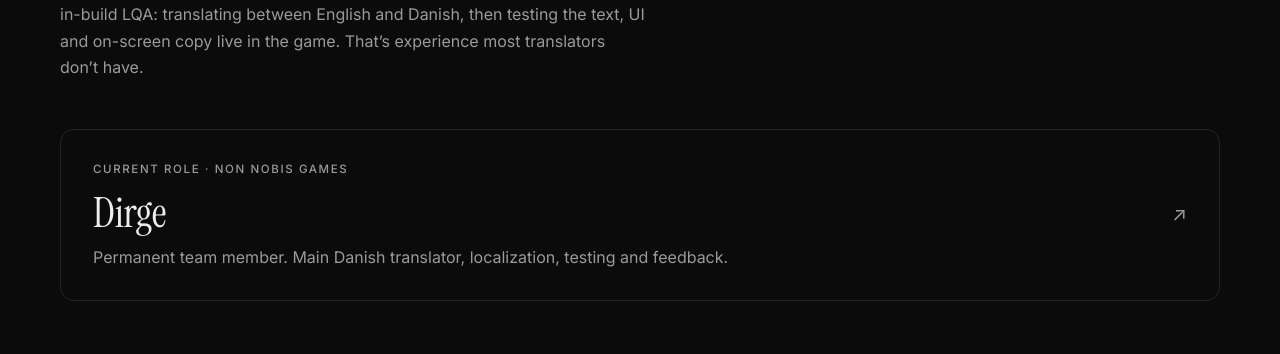
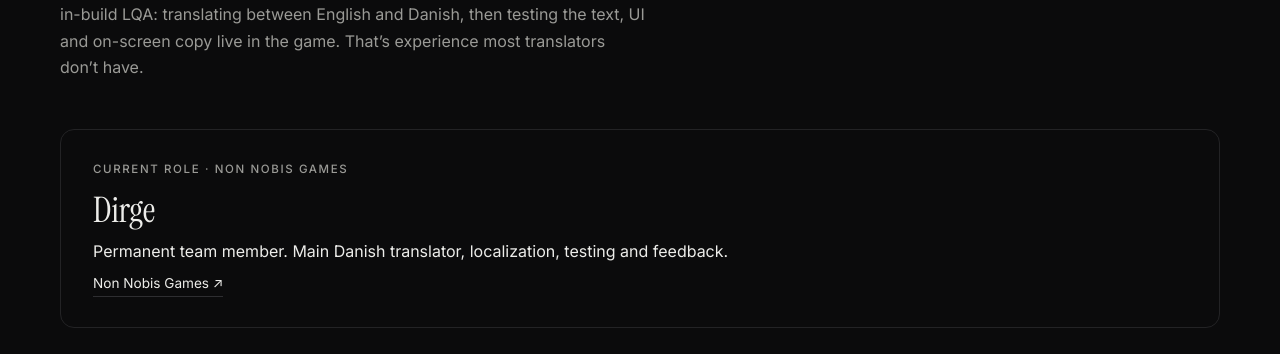
Before and after one commit to StoissMedia/stoiss-portfolio, a plain HTML site: page localization.html in a window 1280 px wide. Shown: the part 1881-2235 px from the top of the page. Drawn offline with Linux system fonts and the light colour scheme.

Commit message:
Add files via upload

```diff
--- a/localization.html
+++ b/localization.html
@@ -25,7 +25,7 @@
   <link rel="preconnect" href="https://fonts.gstatic.com" crossorigin>
   <link rel="preconnect" href="https://i.ytimg.com">
   <link href="https://fonts.googleapis.com/css2?family=Inter:wght@400;500;600&family=Instrument+Serif:ital@0;1&display=swap" rel="stylesheet">
-  <link rel="stylesheet" href="styles.css?v=45">
+  <link rel="stylesheet" href="styles.css?v=46">
   <script type="application/ld+json">
 {
   "@context": "https://schema.org",
@@ -110,14 +110,14 @@
       <p class="sec-sub">They’re also a genuine specialty. On each title I’ve handled localization and in-build LQA: translating between English and Danish, then testing the text, UI and on-screen copy live in the game. That’s experience most translators don’t have.</p>
     </header>
 
-    <a class="role" href="https://non-nobis-games.com/" target="_blank" rel="noopener">
+    <div class="role role-static">
       <div>
         <p class="label">Current role · Non Nobis Games</p>
         <h3>Dirge</h3>
         <p>Permanent team member. Main Danish translator, localization, testing and feedback.</p>
+        <p class="who-links role-links"><a href="https://non-nobis-games.com/" target="_blank" rel="noopener">Non Nobis Games ↗</a></p>
       </div>
-      <span class="arrow" aria-hidden="true">↗</span>
-    </a>
+    </div>
 
     <p class="label list-label">Publicly credited titles · more under NDA</p>
     <!-- LOGO WALL: put each game's Steam header image in assets/logos/ using the file names below (.jpg, or .png).
```
Also changed, not shown: 404.html (+1 -1 lines), audiobook-narrator.html (+1 -1 lines), da/oversaettelse.html (+4 -4 lines), da/speak.html (+1 -1 lines), danish-game-localization.html (+4 -4 lines), index.html (+1 -1 lines), testimonials.html (+1 -1 lines), twitch-highlight-editor.html (+1 -1 lines), video-editing.html (+1 -1 lines), voiceover.html (+1 -1 lines).
